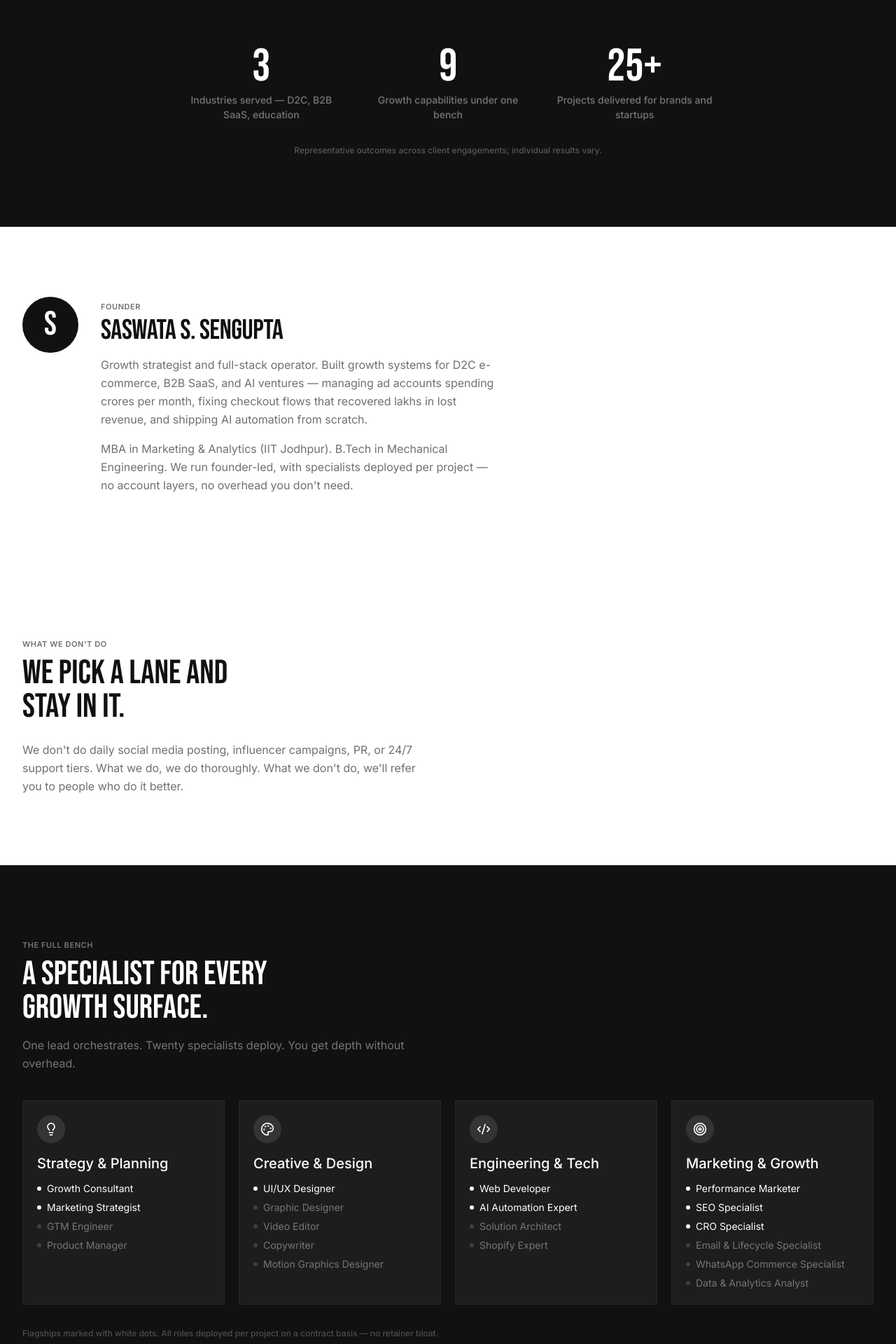
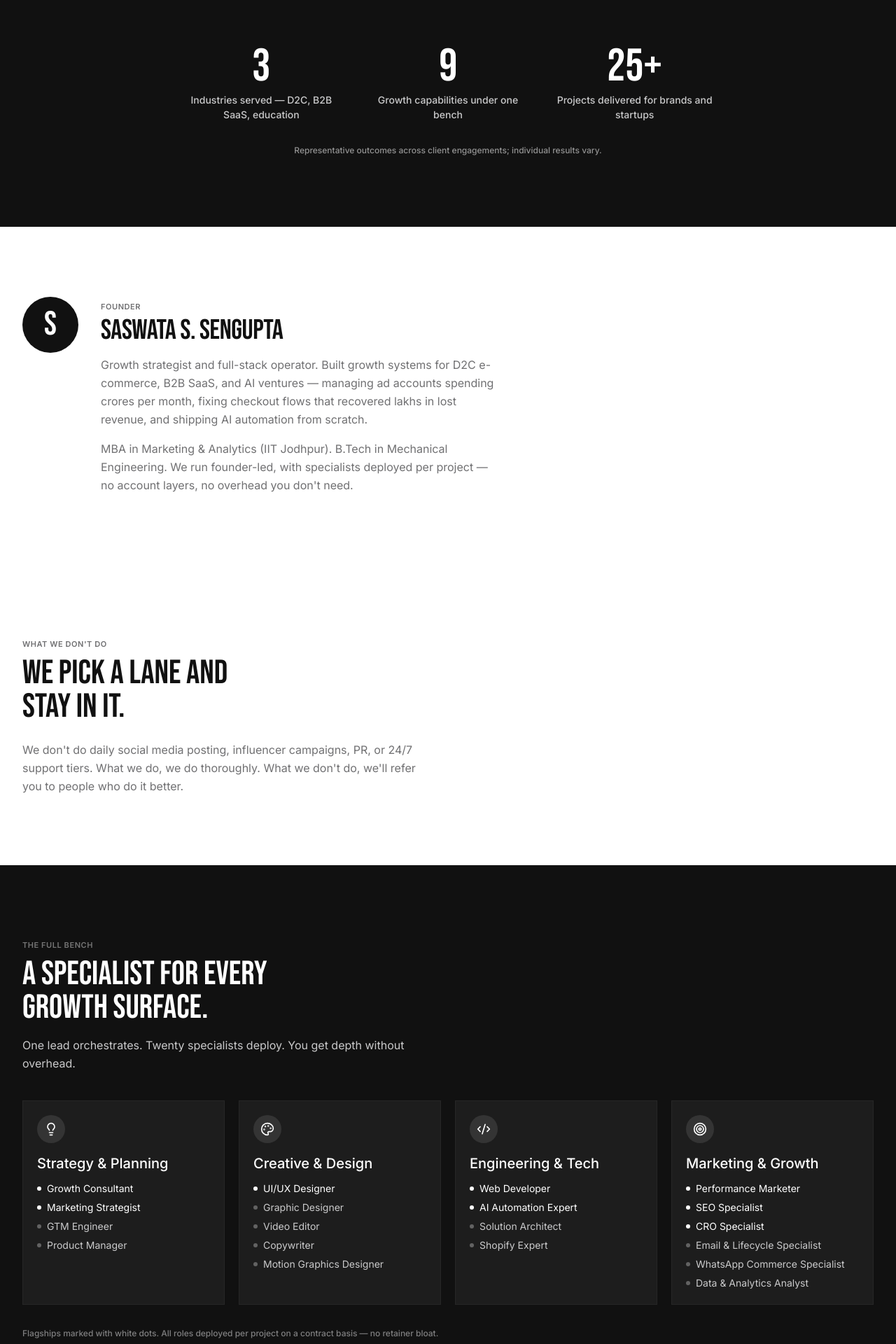
Before and after one commit to saswatasg/The-Growth-Bench, a React (Vite) app: page /about in a window 1280 px wide. Shown: the part 2180-4100 px from the top of the page at 70% size. Built offline with nearby package versions, Linux system fonts and the light colour scheme; no server answers.

Commit message:
fix: full audit — broken logos, hash anchors, contrast, unused imports, container consistency, meta tags

```diff
--- a/src/components/FaqSection.jsx
+++ b/src/components/FaqSection.jsx
@@ -37,7 +37,7 @@ const FaqSection = ({
 
   return (
     <section className={`bg-canvas py-[100px] md:py-[120px] ${className}`}>
-      <div className="w-full max-w-[1400px] mx-auto px-6 md:px-10 lg:px-16">
+      <div className="container-site">
         <div className="max-w-2xl mb-12">
           {label && <span className="text-label-xs text-mute uppercase tracking-wider">{label}</span>}
           <h2 className="font-display text-display-md text-ink mt-2 leading-none">{title}</h2>
--- a/src/components/Footer.jsx
+++ b/src/components/Footer.jsx
@@ -1,6 +1,6 @@
 import React from 'react';
 import { Link } from 'react-router-dom';
-import { Mail, MessageCircle, Phone, ArrowRight } from 'lucide-react';
+import { Mail, MessageCircle, ArrowRight } from 'lucide-react';
 import { WHATSAPP_URL } from '@/lib/constants';
 import { useBookingModal } from '@/context/BookingModalContext';
 
--- a/src/components/PageMeta.jsx
+++ b/src/components/PageMeta.jsx
@@ -21,7 +21,7 @@ const pageSpecificMeta = {
     title: "About The Growth Bench — Who We Are and How We Work",
     description: "We're a senior-led growth consultancy with specialists on demand — built for D2C brands and startups that outgrew freelancers but don't want agency overhead."
   },
-  '/case-studies': {
+  '/proof': {
     title: "Case Studies & Client Results | The Growth Bench",
     description: "Real outcomes with real numbers from clients across D2C, B2B SaaS, education, and more. CRO, ads, web development, AI implementation, and full-funnel strategy."
   },
--- a/src/components/PlatformLogos.jsx
+++ b/src/components/PlatformLogos.jsx
@@ -6,7 +6,7 @@ const platforms = [
   { name: 'Shopify', slug: 'shopify' },
   { name: 'Meta Ads', slug: 'meta' },
   { name: 'Google Ads', slug: 'googleads' },
-  { name: 'Amazon', slug: 'amazon' },
+  { name: 'Google Tag Manager', slug: 'googletagmanager' },
   { name: 'Next.js', slug: 'nextdotjs' },
   { name: 'Webflow', slug: 'webflow' },
   { name: 'Figma', slug: 'figma' },
@@ -15,7 +15,6 @@ const platforms = [
   { name: 'WhatsApp', slug: 'whatsapp' },
   { name: 'Instagram', slug: 'instagram' },
   { name: 'Zoho', slug: 'zoho' },
-  { name: 'Klaviyo', slug: 'klaviyo' },
   { name: 'Mailchimp', slug: 'mailchimp' },
   { name: 'Hotjar', slug: 'hotjar' },
 ];
--- a/src/components/home/ServicesOverview.jsx
+++ b/src/components/home/ServicesOverview.jsx
@@ -6,7 +6,7 @@ const services = [
   { num: '01', name: 'AI Implementation', icon: Workflow, desc: 'Agentic AI for anything repeatable: ops, support, content, follow-ups, reviews.', to: '/services#ai-implementation', featured: true },
   { num: '02', name: 'Growth Strategy', icon: Search, desc: 'Funnel audit, ICP, 90-day roadmap before touching a single ad account.', to: '/services#strategy' },
   { num: '03', name: 'Ads', icon: Target, desc: 'Meta, Google, Amazon, LinkedIn — full-funnel campaigns with proper attribution.', to: '/services#ads' },
-  { num: '04', name: 'CRO', icon: TrendingUp, desc: 'Qualitative research, quantitative analysis, structured A/B testing.', to: '/services#cro' },
+  { num: '04', name: 'CRO', icon: TrendingUp, desc: 'Qualitative research, quantitative analysis, structured A/B testing.', to: '/services' },
 ];
 
 const ServicesOverview = () => {
@@ -51,10 +51,10 @@ const ServicesOverview = () => {
                 <div className="w-10 h-10 rounded-full bg-canvas/10 flex items-center justify-center mb-3">
                   <Icon className="w-5 h-5 text-canvas" />
                 </div>
-                <span className="text-caption-sm text-stone font-mono">{s.num}</span>
+                <span className="text-caption-sm text-hairline font-mono">{s.num}</span>
                 <h3 className="text-body-md font-medium text-canvas mt-1 mb-1">{s.name}</h3>
-                <p className="text-caption-md text-stone leading-relaxed">{s.desc}</p>
-                <span className="text-caption-sm text-stone mt-3 flex items-center gap-1 md:opacity-0 md:group-hover:opacity-100 transition-opacity">
+                <p className="text-caption-md text-hairline leading-relaxed">{s.desc}</p>
+                <span className="text-caption-sm text-hairline mt-3 flex items-center gap-1 md:opacity-0 md:group-hover:opacity-100 transition-opacity">
                   Learn more <ArrowRight className="w-3 h-3" />
                 </span>
               </Link>
@@ -66,7 +66,7 @@ const ServicesOverview = () => {
           <Link to="/services" className="inline-flex items-center gap-1 text-body-sm font-medium text-canvas no-underline hover:text-stone transition-colors">
             View all 9 services <ArrowRight className="w-4 h-4" />
           </Link>
-          <Link to="/ai-scorecard" className="inline-flex items-center gap-1 text-body-sm font-medium text-stone no-underline hover:text-canvas transition-colors">
+          <Link to="/ai-scorecard" className="inline-flex items-center gap-1 text-body-sm font-medium text-hairline no-underline hover:text-canvas transition-colors">
             Not sure where to start? Take the 60-second AI scorecard <ArrowRight className="w-4 h-4" />
           </Link>
         </div>
--- a/src/config/RoutesConfig.jsx
+++ b/src/config/RoutesConfig.jsx
@@ -1,5 +1,4 @@
 import React, { Suspense } from 'react';
-import { Helmet } from 'react-helmet-async';
 import ErrorBoundary from '@/components/ErrorBoundary';
 import { Routes, Route, Navigate } from 'react-router-dom';
 import AdminRoute from '@/components/AdminRoute';
--- a/src/pages/About.jsx
+++ b/src/pages/About.jsx
@@ -102,11 +102,11 @@ const About = () => {
                 >
                   {s.stat}
                 </motion.span>
-                <div className="text-caption-md text-stone mt-2">{s.label}</div>
+                <div className="text-caption-md text-hairline mt-2">{s.label}</div>
               </div>
             ))}
           </div>
-          <p className="text-caption-sm text-stone/70 mt-8">Representative outcomes across client engagements; individual results vary.</p>
+          <p className="text-caption-sm text-hairline/70 mt-8">Representative outcomes across client engagements; individual results vary.</p>
         </div>
       </motion.section>
 
@@ -160,7 +160,7 @@ const About = () => {
             <h2 className="font-display text-display-md text-canvas mt-2 leading-none">
               A specialist for every<br />growth surface.
             </h2>
-            <p className="text-body-md text-stone mt-4 max-w-xl leading-relaxed">
+            <p className="text-body-md text-hairline mt-4 max-w-xl leading-relaxed">
               One lead orchestrates. Twenty specialists deploy. You get depth without overhead.
             </p>
           </div>
@@ -207,8 +207,8 @@ const About = () => {
                       </li>
                     ))}
                     {cat.all.map((role) => (
-                      <li key={role} className="text-body-sm text-stone flex items-center gap-2">
-                        <span className="w-1.5 h-1.5 rounded-full bg-stone/40 flex-shrink-0" />
+                      <li key={role} className="text-body-sm text-hairline flex items-center gap-2">
+                        <span className="w-1.5 h-1.5 rounded-full bg-hairline/40 flex-shrink-0" />
                         {role}
                       </li>
                     ))}
@@ -218,7 +218,7 @@ const About = () => {
             })}
           </motion.div>
 
-          <p className="text-caption-sm text-stone/60 mt-8">
+          <p className="text-caption-sm text-hairline/60 mt-8">
             Flagships marked with white dots. All roles deployed per project on a contract basis — no retainer bloat.
           </p>
         </div>
--- a/src/pages/BlogPost.jsx
+++ b/src/pages/BlogPost.jsx
@@ -38,7 +38,7 @@ const BlogPost = () => {
       <section className="bg-canvas">
         <div className="container-site py-[80px] md:py-[100px] text-center">
           <h1 className="font-display text-display-md text-ink">Post not found</h1>
-          <Link to="/insights" className="text-body-sm text-ink underline mt-4 inline-block">Back to Insights</Link>
+          <Link to="/resources" className="text-body-sm text-ink underline mt-4 inline-block">Back to Insights</Link>
         </div>
       </section>
     );
@@ -81,7 +81,7 @@ const BlogPost = () => {
             <nav aria-label="breadcrumb" className="flex items-center gap-1.5 text-caption-sm text-mute mb-6">
               <Link to="/" className="hover:text-ink transition-colors no-underline text-mute">Home</Link>
               <ChevronRight className="w-3.5 h-3.5" />
-              <Link to="/insights" className="hover:text-ink transition-colors no-underline text-mute">Insights</Link>
+              <Link to="/resources" className="hover:text-ink transition-colors no-underline text-mute">Insights</Link>
               <ChevronRight className="w-3.5 h-3.5" />
               <span className="text-ink font-medium">{post.title}</span>
             </nav>
--- a/src/pages/Home.jsx
+++ b/src/pages/Home.jsx
@@ -11,7 +11,7 @@ import ActivityProof from '@/components/ActivityProof';
 import FitFilter from '@/components/FitFilter';
 import { loadPosts } from '@/lib/blogUtils';
 import { testimonialsData } from '@/data/testimonials';
-import { fadeUp, staggerContainer, staggerChild, scaleIn } from '@/lib/motion';
+import { fadeUp, staggerContainer, staggerChild } from '@/lib/motion';
 
 const Home = () => {
   const [currentTestimonial, setCurrentTestimonial] = useState(0);
```
Also changed, not shown: src/pages/Services.jsx (+7 -3 lines).
